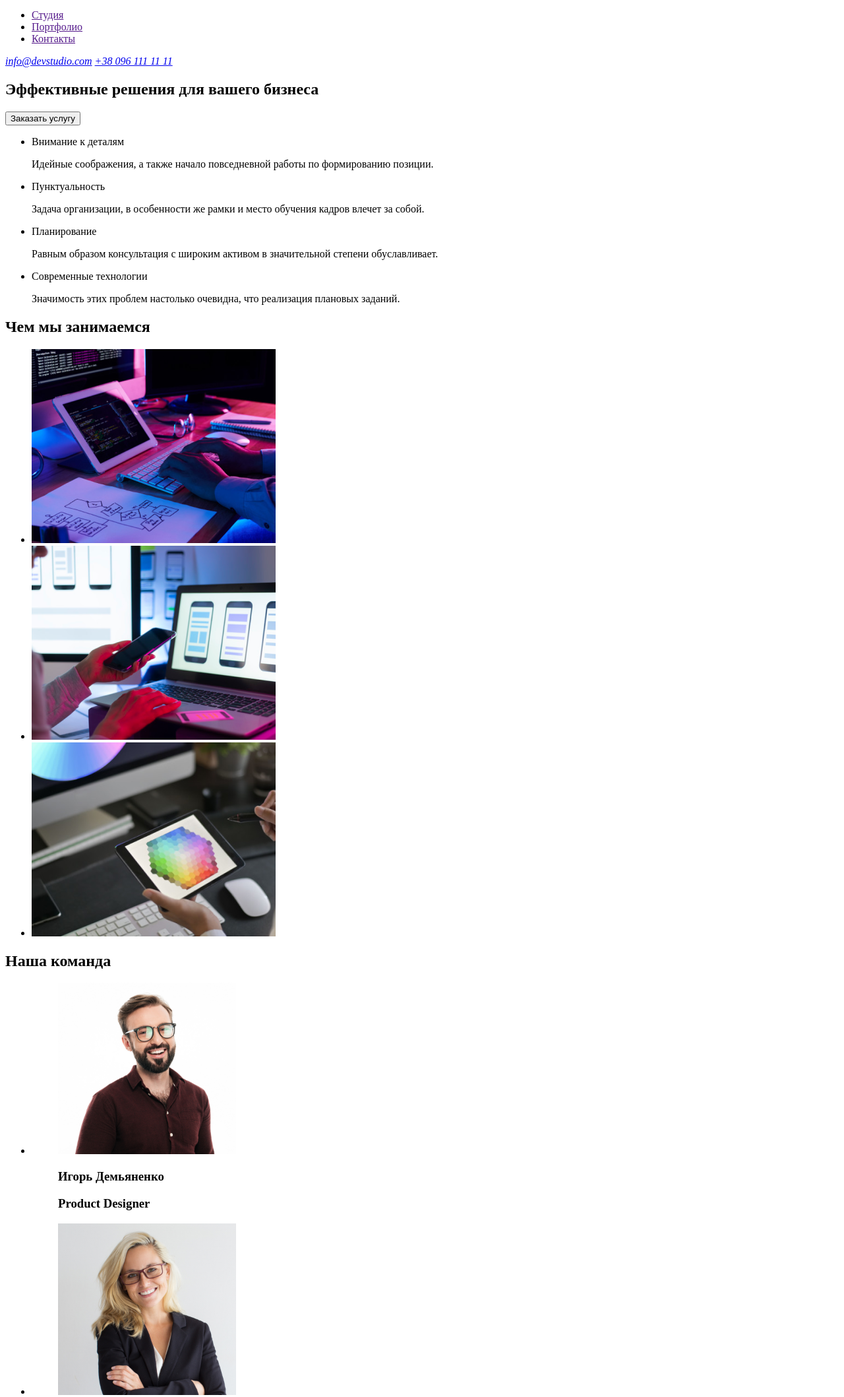
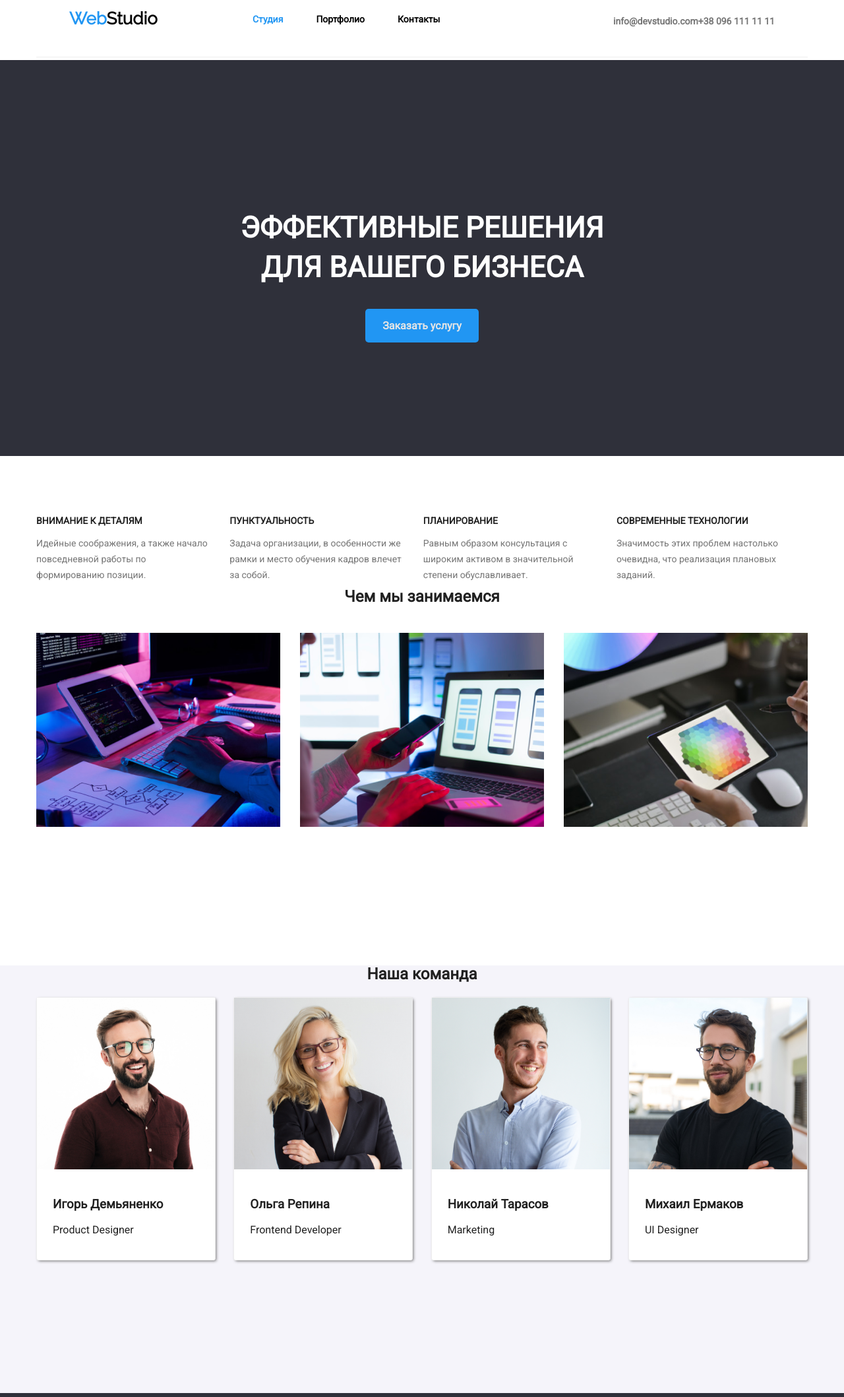
Before and after one commit to ArtemLugovskyi/project1, a plain HTML site: page index.htm in a window 1280 px wide. Shown: the part 28-2145 px from the top of the page at 66% size. Drawn offline with nearby package versions, Linux system fonts and the light colour scheme.

Commit message:
Add files via upload
for 2nd home task

```diff
--- /dev/null
+++ b/CSS/styles1.css
@@ -0,0 +1,263 @@
+body {
+  font-family: "Roboto";
+  color: #212121;
+}
+a {
+  text-decoration: none;
+  color: #000000;
+}
+a:hover,
+a:focus {
+  color: #2196f3;
+}
+.header-container {
+  width: 1170px;
+  display: flex;
+  justify-content: space-between;
+  margin: 0 auto 5px;
+  padding: 0 50px;
+  box-shadow: 0px 1px 0px 0px #eeeeee;
+}
+a.logo {
+  width: 145px;
+  height: 31px;
+  color: #000000;
+  font-family: "Raleway";
+  line-height: Auto;
+  font-size: 26px;
+  font-weight: 800;
+  margin-right: 93px;
+  padding-top: 10px;
+}
+.logo > span {
+  color: #2196f3;
+}
+.header-left-navigation,
+.header-right-navigation {
+  display: flex;
+  margin-top: 32px;
+  margin-bottom: 32px;
+}
+.header-right-navigation {
+  font-size: 14px;
+  text-decoration: none;
+  font-weight: 900;
+  color: #757575;
+  margin-top: 52px;
+}
+address {
+  display: flex;
+  font-style: normal;
+  justify-content: space-between;
+}
+.main-menu {
+  display: flex;
+  list-style: none;
+}
+.main-menu li .current {
+  color: #2196f3;
+}
+.main-menu li:not(:last-child),
+.header-right-navigation a:not(:last-child) {
+  margin-right: 50px;
+}
+.main-menu a {
+  font-size: 14px;
+  font-weight: 400;
+}
+.moto-container {
+  background-color: #2f303a;
+  width: 100%;
+  height: 600px;
+  display: flex;
+  align-items: center;
+  justify-content: center;
+}
+.moto-container > div {
+  width: 600px;
+  text-align: center;
+}
+.moto-container h1 {
+  font-family: "Roboto";
+  line-height: 60px;
+  font-size: 44px;
+  font-weight: 800;
+  color: #ffff;
+  text-align: center;
+  text-transform: uppercase;
+  margin-bottom: 50px;
+}
+.moto-container .button {
+  color: #e5e5e5;
+  background-color: #2196f3;
+  font-size: 16px;
+  font-weight: 700;
+  padding: 16px 26px;
+  border-radius: 5px;
+}
+.preferences-container {
+  display: flex;
+  justify-content: space-between;
+  width: 1170px;
+  height: 93px;
+  margin: auto;
+  padding: 90px 0;
+}
+.preferences-container > div {
+  font-size: 14px;
+  max-height: 93px;
+}
+.preferences-container > div {
+  margin-right: 20px;
+  width: 270px;
+  height: 101px;
+}
+.preferences-container b {
+  text-transform: uppercase;
+  color: #212121;
+}
+.preferences-container p {
+  color: #757575;
+  line-height: 24px;
+  font-size: 14px;
+  font-weight: 400;
+}
+h2 {
+  text-align: center;
+}
+.what-we-do-container {
+  margin: 0 auto;
+  width: 1170px;
+}
+.what-we-do-pictures {
+  display: flex;
+  flex-direction: row;
+  justify-content: space-between;
+  list-style: none;
+  margin: 0;
+  padding: 20px 0;
+  width: 100%;
+}
+.our-team-container {
+  background-color: #f5f4fa;
+  width: 100%;
+  height: 648px;
+  margin-top: 186px;
+  align-items: center;
+}
+.our-team-container ul {
+  margin: 0 auto;
+  padding: 0;
+  list-style: none;
+  width: 1170px;
+  display: flex;
+  flex-direction: row;
+  justify-content: space-between;
+  margin: auto;
+  list-style: none;
+}
+.our-team-container figure {
+  margin: 0;
+  background-color: #ffffff;
+  box-shadow: 2px 2px 4px -1px #757575;
+  border-radius: 3px;
+}
+figcaption {
+  text-align: center;
+  padding: 20px 0;
+}
+footer {
+  background-color: #2f303a;
+  width: 100%;
+}
+.footer-container {
+  width: 1170px;
+  display: flex;
+  flex-direction: column;
+  margin: 0 auto;
+  padding: 50px 30px;
+}
+.footer-container ul a {
+  text-decoration: none;
+  color: #ffffff;
+  font-size: 14px;
+  line-height: 24px;
+}
+.footer-container a.logo {
+  color: #ffffff;
+}
+.footer-container ul {
+  list-style: none;
+  width: 261px;
+  height: 81px;
+  color: #ffffff;
+  font-size: 12px;
+  line-height: 24px;
+  list-style: none;
+}
+.footer-container ul {
+  padding: 0;
+}
+
+/* portfolio */
+
+.main-portfolio {
+  width: 1170px;
+  display: flex;
+  align-items: center;
+  justify-content: center;
+  margin: 100px 0;
+}
+.buttons ul {
+  margin: 0 auto;
+  padding: 0;
+  list-style: none;
+  width: 611px;
+  display: flex;
+  flex-direction: row;
+  justify-content: space-between;
+  justify-content: center;
+}
+button {
+  width: auto;
+  height: 38px;
+  color: #212121;
+  background-color: #f5f4fa;
+  font-size: 16px;
+  line-height: 26px;
+  font-weight: 700;
+  padding-left: 16px;
+  padding-right: 16px;
+  border-radius: 5px;
+  margin-right: 10px;
+  text-align: center;
+  border-style: none;
+}
+button:hover {
+  color: #ffffff;
+  background-color: #2196f3;
+  cursor: pointer;
+}
+.pictures {
+  width: 1170px;
+  display: flex;
+  flex-wrap: wrap;
+  flex-direction: row;
+  justify-content: center;
+}
+.pictures li {
+  list-style: none;
+  margin: 5px;
+  display: flex;
+}
+figcaption {
+  text-align: left;
+  padding: 20px 24px;
+}
+figure {
+  margin: 0;
+  background-color: #ffffff;
+  border-style: solid;
+  border-width: 1px;
+  border-color: #eeeeee;
+}
--- a/index.htm
+++ b/index.htm
@@ -2,80 +2,91 @@
 <html lang="ru">
     <head>
         <meta charset="UTF-8">
-        <title>WebStudio_page1</title>
+        <link rel="stylesheet" href="https://cdnjs.cloudflare.com/ajax/libs/modern-normalize/1.0.0/modern-normalize.css" integrity="sha512-Zx6MlUMKSVJoQ+83OwhdILe8cSEsCzfqThJd7J/VA2UrK6Ctj85p+xzqfyuNXE5B1k25uUdmJ2OzItbBy9GHAQ==" crossorigin="anonymous" />
+        <title lang="en">WebStudio_main_page</title>
+        <link rel="stylesheet" href="./CSS/styles1.css">
+        <link href='https://fonts.googleapis.com/css?family=Roboto' rel='stylesheet'>
+        <link href='https://fonts.googleapis.com/css?family=Raleway' rel='stylesheet'>
     </head>
     <body>
-        <header>
-            <nav>
-                <a href=""> <span>Web</span>Studio</a>
-                <ul>
-                    <li><a href="">Студия</a></li>
-                    <li><a href="">Портфолио</a></li>
-                    <li><a href="">Контакты</a></li>
+        <header class="header-container">
+            <nav class="header-left-navigation">
+                <a href="" class="logo"><span>Web</span>Studio</a>
+                <ul class="main-menu">
+                    <li><a href="" class="main-menu-title current"><b>Студия</b></a></li>
+                    <li><a href="" class="main-menu-title"><b>Портфолио</b></a></li>
+                    <li><a href="" class="main-menu-title"><b>Контакты</b></a></li>
                 </ul>
             </nav>
-                <address>
-                    <a href="mailto:info@devstudio.com"> info@devstudio.com</a>
-                    <a href="tel:+380961111111"> +38 096 111 11 11</a>
+                <address >
+                        <a class="header-right-navigation" href="mailto:info@devstudio.com"> info@devstudio.com</a>
+                        <a class="header-right-navigation" href="tel:+380961111111"> +38 096 111 11 11</a>
                 </address>
+        </header>
+        <main>
+            <section class="moto-container">
                 <div>
-                <section>
                     <h1>Эффективные решения для вашего бизнеса</h1>
-                    <button type="button">Заказать услугу</button>
+                    <a href="" class="button">Заказать услугу</a>
+                </div>
             </section>
-            </div>
             <!--HERO-->
-            <section>
-                <ul>
-                    <li>Внимание к деталям
-                        <p>Идейные соображения, а также начало повседневной работы по формированию позиции.</p></li>
-                    <li>Пунктуальность
-                        <p>Задача организации, в особенности же рамки и место обучения кадров влечет за собой.</p></li>
-                    <li>Планирование
-                        <p>Равным образом консультация с широким активом в значительной степени обуславливает.</p></li>
-                    <li>Современные технологии
-                        <p>Значимость этих проблем настолько очевидна, что реализация плановых заданий.</p></li>
-                    </ul>
+            <section class="preferences-container">
+                    <div><b> Внимание к деталям</b>
+                        <p>Идейные соображения, а также начало повседневной работы по формированию позиции.</p></div>
+                    <div><b>Пунктуальность</b>
+                        <p>Задача организации, в особенности же рамки и место обучения кадров влечет за собой.</p></div>
+                    <div><b>Планирование</b>
+                        <p>Равным образом консультация с широким активом в значительной степени обуславливает.</p></div>
+                    <div><b>Современные технологии</b>
+                        <p>Значимость этих проблем настолько очевидна, что реализация плановых заданий.</p></div>
             </section>
-            <section>
+            <section class="what-we-do-container">
                 <h2>Чем мы занимаемся</h2>
-                <ul>
+                <ul class="what-we-do-pictures">
                     <li><img src="./images/box1.png" alt="frontend" width="370"/></li>
                     <li><img src="./images/box2.png" alt="backend" width="370"/></li>
                     <li><img src="./images/box3.png" alt="design" width="370"/></li>
                 </ul>
             </section>
-            <section>
+            <section class="our-team-container">
                 <h2>Наша команда</h2>
                     <ul>
                         <li><figure><img src="./images/img1.jpg" alt="Игорь Демьяненко" width="270"/>
-                                <figcaption><h3>Игорь Демьяненко</h3><h3 lang="en" >Product Designer</h3></figcaption>
+                                <figcaption><h3>Игорь Демьяненко</h3>
+                                    <p lang="en">Product Designer</p>
+                                </figcaption>
                             </figure>
                         </li>
                         <li><figure><img src="./images/img2.jpg" alt="Ольга Репина" width="270"/>
-                                <figcaption><h3>Ольга Репина</h3><h3 lang="en">Frontend Developer</h3></figcaption>
+                                <figcaption><h3>Ольга Репина</h3>
+                                    <p lang="en">Frontend Developer</p>
+                                </figcaption>
                             </figure>
                         </li>
                         <li><figure><img src="./images/img3.jpg" alt="Николай Тарасов" width="270"/>
-                                <figcaption><h3>Николай Тарасов</h3><h3 lang="en">Marketing</h3></figcaption>
+                                <figcaption><h3>Николай Тарасов</h3>
+                                    <p lang="en">Marketing</p>
+                                </figcaption>
                             </figure>
                         </li>
                         <li>
                             <figure><img src="./images/img4.jpg" alt="Михаил Ермаков" width="270"/>
-                                <figcaption><h3>Михаил Ермаков</h3><h3 lang="en">UI Designer</h3></figcaption>
+                                <figcaption><h3>Михаил Ермаков</h3>
+                                    <p lang="en">UI Designer</p>
+                                </figcaption>
                             </figure>
                         </li>
                     </ul>
             </section>
-        </header>
+        </main>
         <footer>
-                <div>
+                <div class="footer-container">
+                    <a href="" class="logo"> <span>Web</span>Studio</a>
+                    <address>
                         <ul>
-                        <li><a href=""> Web<span>Studio</span></a></li>
                             <li>
-                            <address>
                                 <p>г. Киев, пр-т Леси Украинки, 26</p>
-                            </address>
                             </li>
                             <li>
                                 <a href="mailto:info@devstudio.com"> info@devstudio.com</a>
@@ -84,6 +95,7 @@
                                 <a href="tel:+380961111111"> +38 096 111 11 11</a>
                             </li>
                         </ul>
+                    </address>
                 </div>
         </footer>
     </body>
```
Also changed, not shown: portfolio.htm (added, +122 -0 lines). Lines whose indentation alone changed are shown as unchanged.
